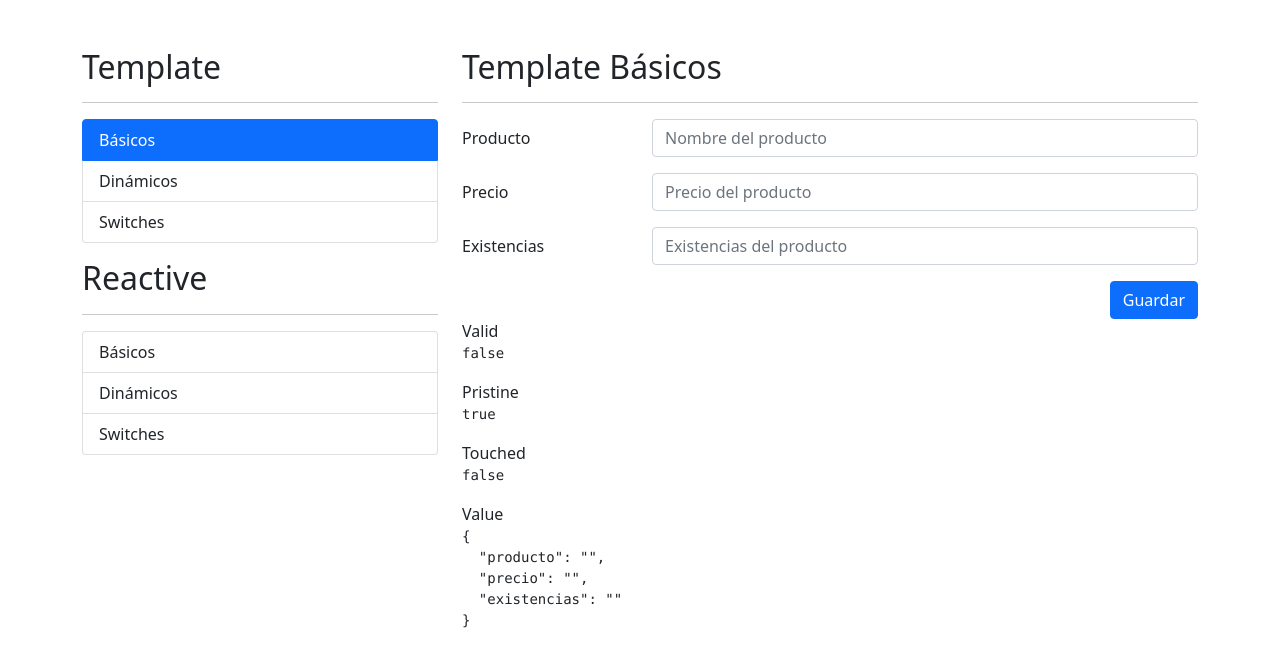
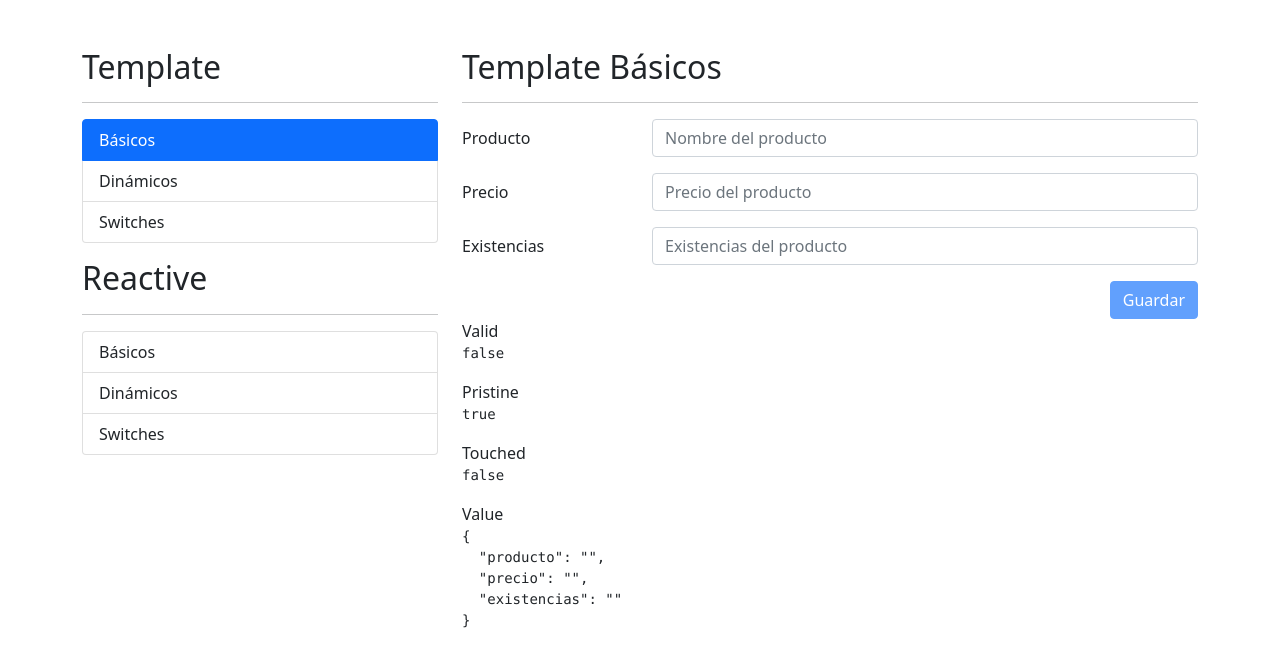
Before and after one commit to JL-OLEMAR/FormulariosApp, an Angular app: page /template/basicos in a window 1280 px wide. Shown: the top 666 px of the page. Built offline with nearby package versions, Linux system fonts and the light colour scheme.

Commit message:
Add validacion al campo precio

```diff
--- a/src/app/template/basicos/basicos.component.html
+++ b/src/app/template/basicos/basicos.component.html
@@ -29,11 +29,15 @@
         <div class="col-sm-9">
           <input
             class="form-control"
+            min="0"
             name="precio"
             ngModel
             placeholder="Precio del producto"
             type="number"
           />
+          <span *ngIf="precioValido()" class="form-text text-danger">
+            Debe ser igual o mayor a 0
+          </span>
         </div>
       </div>
 
@@ -55,7 +59,11 @@
 
       <div class="row">
         <div class="col">
-          <button type="submit" class="btn btn-primary float-end">
+          <button
+            [disabled]="miFormulario.invalid"
+            class="btn btn-primary float-end"
+            type="submit"
+          >
             Guardar
           </button>
         </div>
--- a/src/app/template/basicos/basicos.component.ts
+++ b/src/app/template/basicos/basicos.component.ts
@@ -16,6 +16,11 @@ export class BasicosComponent {
       this.miFormulario?.controls.producto?.touched)
   }
 
+  precioValido (): boolean {
+    return (this.miFormulario?.controls.precio?.value < 0 &&
+      this.miFormulario?.controls.precio?.touched)
+  }
+
   // guardar (miFormulario: NgForm): void {
   guardar (): void {
     console.log(this.miFormulario)
```
